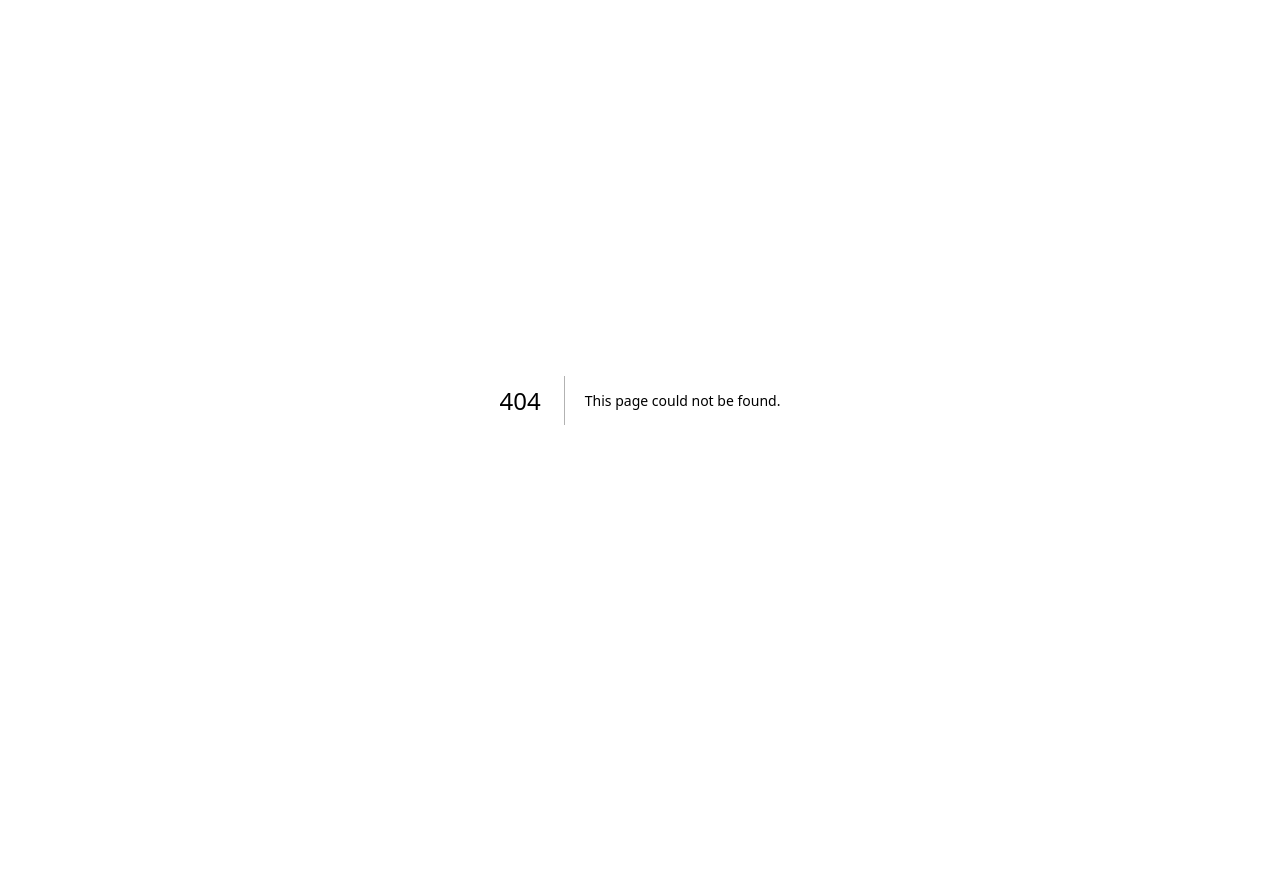
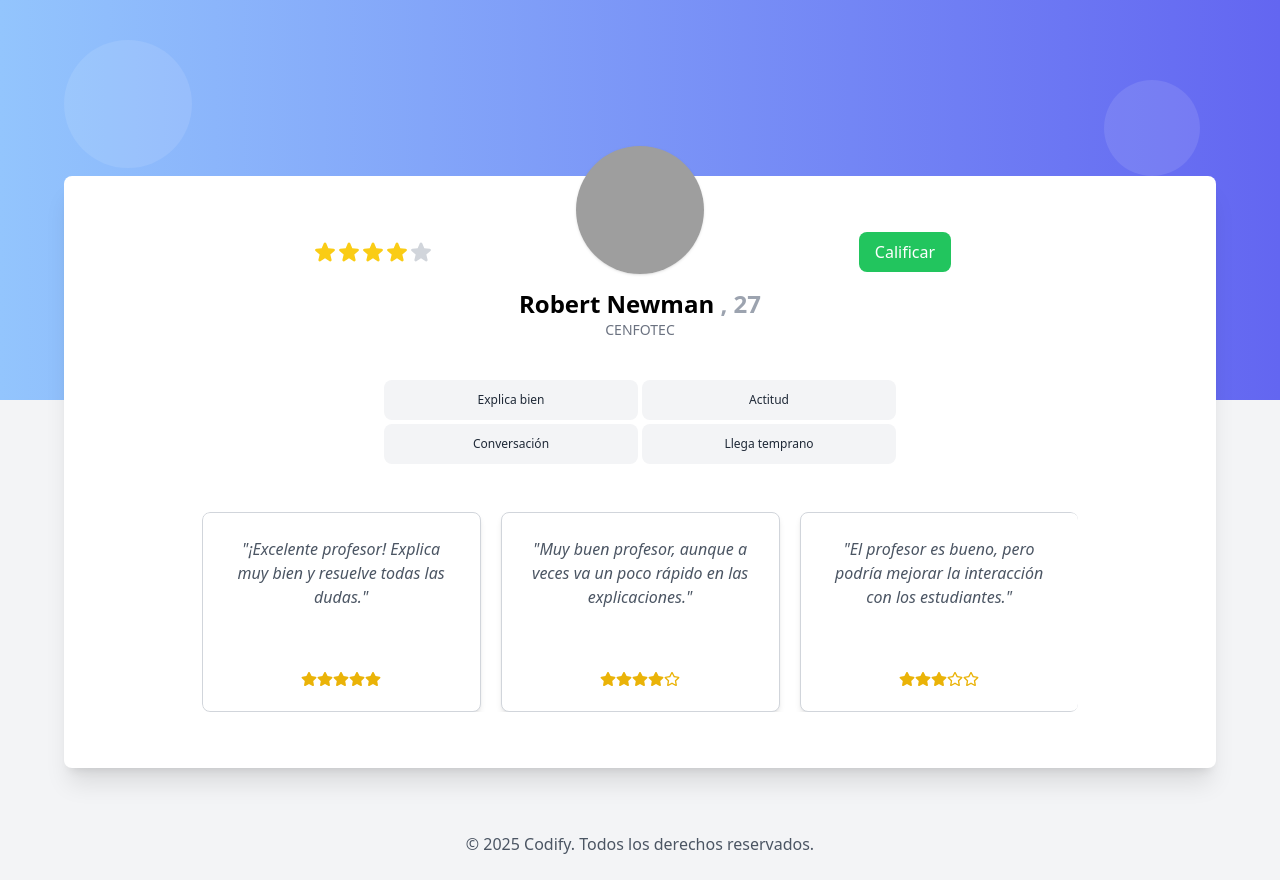
Before and after one commit to luisdienn/DCC-Frontend, a Next.js app in the folder Front/: page /reviewProfesor in a window 1280 px wide. Before the commit this address had no page. Before the commit the page ends 800 px from the top, so only its background shows below. Built offline with nearby package versions, Linux system fonts and the light colour scheme; grey boxes are pictures that could not be loaded.

Commit message:
ReviewProfesor

```diff
--- a/Front/package.json
+++ b/Front/package.json
@@ -9,12 +9,16 @@
     "lint": "next lint"
   },
   "dependencies": {
+    "@heroicons/react": "^2.2.0",
     "axios": "^1.8.1",
     "dotenv": "^16.4.7",
     "my-first-app": "file:",
     "next": "15.1.6",
     "react": "^19.0.0",
-    "react-dom": "^19.0.0"
+    "react-dom": "^19.0.0",
+    "react-icons": "^5.5.0",
+    "react-responsive-carousel": "^3.2.23",
+    "swiper": "^11.2.5"
   },
   "devDependencies": {
     "@eslint/eslintrc": "^3",
--- /dev/null
+++ b/Front/src/pages/reviewProfesor.tsx
@@ -0,0 +1,10 @@
+
+import ReviewComponent from "../presentation/components/reviewProfesor";
+
+export default function reviewProfesor() {
+  return (
+    <main className="flex items-center justify-center min-h-screen">
+      <ReviewComponent />
+    </main>
+  );
+}
--- /dev/null
+++ b/Front/src/presentation/components/carouselReview.tsx
@@ -0,0 +1,84 @@
+import React from "react";
+import { Swiper, SwiperSlide } from "swiper/react";
+import { Pagination, Autoplay, Navigation } from "swiper/modules";
+import { FaStar, FaRegStar } from "react-icons/fa";
+import TagList from "./tagList";
+
+// Importa los estilos de Swiper
+import "swiper/css";
+import "swiper/css/pagination";
+import "swiper/css/navigation";
+
+interface Review {
+    course: string;
+    comment: string;
+    rating: number;
+}
+const tags = ["Explica bien", "Actitud", "Conversación"];
+
+const fakeReviews: Review[] = [
+    { course: "Matematicas Discretas", rating: 5, comment: "¡Excelente profesor! Explica muy bien y resuelve todas las dudas." },
+    { course: "Programacion de ", rating: 4, comment: "Muy buen profesor, aunque a veces va un poco rápido en las explicaciones." },
+    { course: "Javier Méndez", rating: 3, comment: "El profesor es bueno, pero podría mejorar la interacción con los estudiantes." },
+];
+
+const ReviewCarousel = ({ professor }: { professor: string }) => {
+    return (
+        <section className="w-full max-w-[85%] p-6 mx-auto">
+            {/* Título */}
+            {/* <h2 className="text-2xl font-bold text-center mb-4">Reseñas de {professor}</h2> */}
+
+            {/* Swiper Carrusel */}
+            <Swiper
+                modules={[Pagination, Navigation, Autoplay]}
+                autoplay={{ delay: 3000, disableOnInteraction: false }}
+                spaceBetween={20}
+                loop={true}
+                slidesPerView={1}
+                breakpoints={{
+                    640: { slidesPerView: 1 },
+                    768: { slidesPerView: 2 },
+                    1024: { slidesPerView: 3 },
+                }}
+                className="rounded-lg"
+            >
+                {fakeReviews.map((review, index) => (
+                    <SwiperSlide key={index}>
+                        <div className="flex-none w-full relative group rounded-lg overflow-hidden shadow-md bg-white border border-gray-300 p-6 h-[200px] flex flex-col justify-between">
+                            {/* Mensaje */}
+                            <p className="text-gray-600 italic text-md text-center">
+                                "{review.comment}"
+                            </p>
+                            {/* <TagList tags={tags} /> */}
+
+                            {/* Información */}
+                            <div className="text-center">
+                                {/* <h3 className="font-bold text-lg">{review.course}</h3> */}
+                                {/* Estrellas */}
+                                <div className="flex justify-center mt-1 text-yellow-500">
+                                    {Array.from({ length: 5 }, (_, i) =>
+                                        i < review.rating ? <FaStar key={i} /> : <FaRegStar key={i} />
+                                    )}
+                                </div>
+                            </div>
+                        </div>
+                    </SwiperSlide>
+                ))}
+            </Swiper>
+
+            {/* Estilos personalizados para la paginación */}
+            <style jsx>{`
+                .swiper-pagination-bullet {
+                    background-color: #e5e7eb;
+                    opacity: 1;
+                }
+
+                .swiper-pagination-bullet-active {
+                    background-color: #1f2937;
+                }
+            `}</style>
+        </section>
+    );
+};
+
+export default ReviewCarousel;
--- /dev/null
+++ b/Front/src/presentation/components/reviewProfesor.tsx
@@ -0,0 +1,70 @@
+/* eslint-disable @next/next/no-img-element */
+import React from "react";
+import Head from "next/head";
+import StarRating from "./starRating";
+import TagList from "./tagList";
+import ReviewCarousel from "./carouselReview";
+
+const tags = ["Explica bien", "Actitud", "Conversación", "Llega temprano"];
+
+const Review: React.FC = () => {
+  return (
+    <>
+      <Head>
+        <title>Review | Robert Newman</title>
+        <meta name="description" content="Perfil de Jessica Jones" />
+      </Head>
+      <main className="flex flex-col items-center justify-center min-h-screen w-full bg-gray-100">
+        {/* Header con fondo decorativo y círculos */}
+        <section className="relative w-full h-[50vh] bg-gradient-to-r from-blue-300 to-indigo-500">
+          {/* Círculos decorativos */}
+          <div className="absolute inset-0 flex justify-center items-center">
+            <div className="absolute w-32 h-32 bg-white opacity-10 rounded-full top-10 left-16"></div>
+            <div className="absolute w-24 h-24 bg-white opacity-10 rounded-full top-20 right-20"></div>
+          </div>
+        </section>
+        {/* Tarjeta del perfil */}
+        <section className="relative w-full flex justify-center -mt-56">
+          <div className="bg-white shadow-xl rounded-lg p-8 max-w-6xl w-full text-center relative">
+            <div className="absolute top-[-30px] left-1/2 transform -translate-x-1/2">
+              <img
+                className="w-32 h-32 rounded-full shadow"
+                src="https://images.ctfassets.net/h6goo9gw1hh6/2sNZtFAWOdP1lmQ33VwRN3/e40b6ea6361a1abe28f32e7910f63b66/1-intro-photo-final.jpg?w=1200&h=992&fl=progressive&q=70&fm=jpg"
+                alt="Profile"
+              />
+            </div>
+            <div className="flex justify-around mt-6 text-gray-600">
+              <div className="text-center p-2 mr-36 md:mr-0">
+                <StarRating rating={4} /> {/* Estrellas estáticas (4/5) */}
+              </div>
+
+              <div className="text-center">
+                <button className="bg-green-500 text-white md:mr-6 md:p-2 md:pl-4 md:pr-4 p-1 pl-3 pr-3 rounded-lg">
+                  Calificar
+                </button>
+              </div>
+            </div>
+            <h3 className="text-2xl font-semibold mt-4">
+              Robert Newman <span className="text-gray-400">, 27</span>
+            </h3>
+            <p className="text-gray-500 text-sm">CENFOTEC</p>
+            <br />
+            <div className="">
+              <TagList tags={tags} />
+            </div>
+            <br />
+            <ReviewCarousel professor="Robert Newman" />
+          </div>
+        </section>
+        {/* Pie de página */}
+        <footer className="text-center py-6 text-gray-600 w-full mt-10">
+          <p>
+            &copy; {new Date().getFullYear()} Codify. Todos los
+            derechos reservados.
+          </p>
+        </footer>
+      </main>
+    </>
+  );
+};
+export default Review;
--- /dev/null
+++ b/Front/src/presentation/components/starRating.tsx
@@ -0,0 +1,18 @@
+import { StarIcon } from "@heroicons/react/24/solid";
+
+const StarRating = ({ rating }: { rating: number }) => {
+  return (
+    <div className="flex">
+      {[...Array(5)].map((_, index) => (
+        <StarIcon
+          key={index}
+          className={`w-4 h-6 md:w-6 ${
+            index < rating ? "text-yellow-400" : "text-gray-300"
+          }`}
+        />
+      ))}
+    </div>
+  );
+};
+
+export default StarRating;
--- /dev/null
+++ b/Front/src/presentation/components/tagList.tsx
@@ -0,0 +1,16 @@
+const TagList = ({ tags }: { tags: string[] }) => {
+    return (
+      <div className="grid grid-cols-2 gap-1 justify-center mt-4 max-w-lg mx-auto">
+        {tags.map((tag, index) => (
+          <span
+            key={index}
+            className="bg-gray-100 text-gray-800 px-4 py-3 rounded-lg text-xs font-medium text-center"
+          >
+            {tag}
+          </span>
+        ))}
+      </div>
+    );
+  };
+
+  export default TagList;
```
Also changed, not shown: 1 other file (tests, documents, lock files or other folders).
